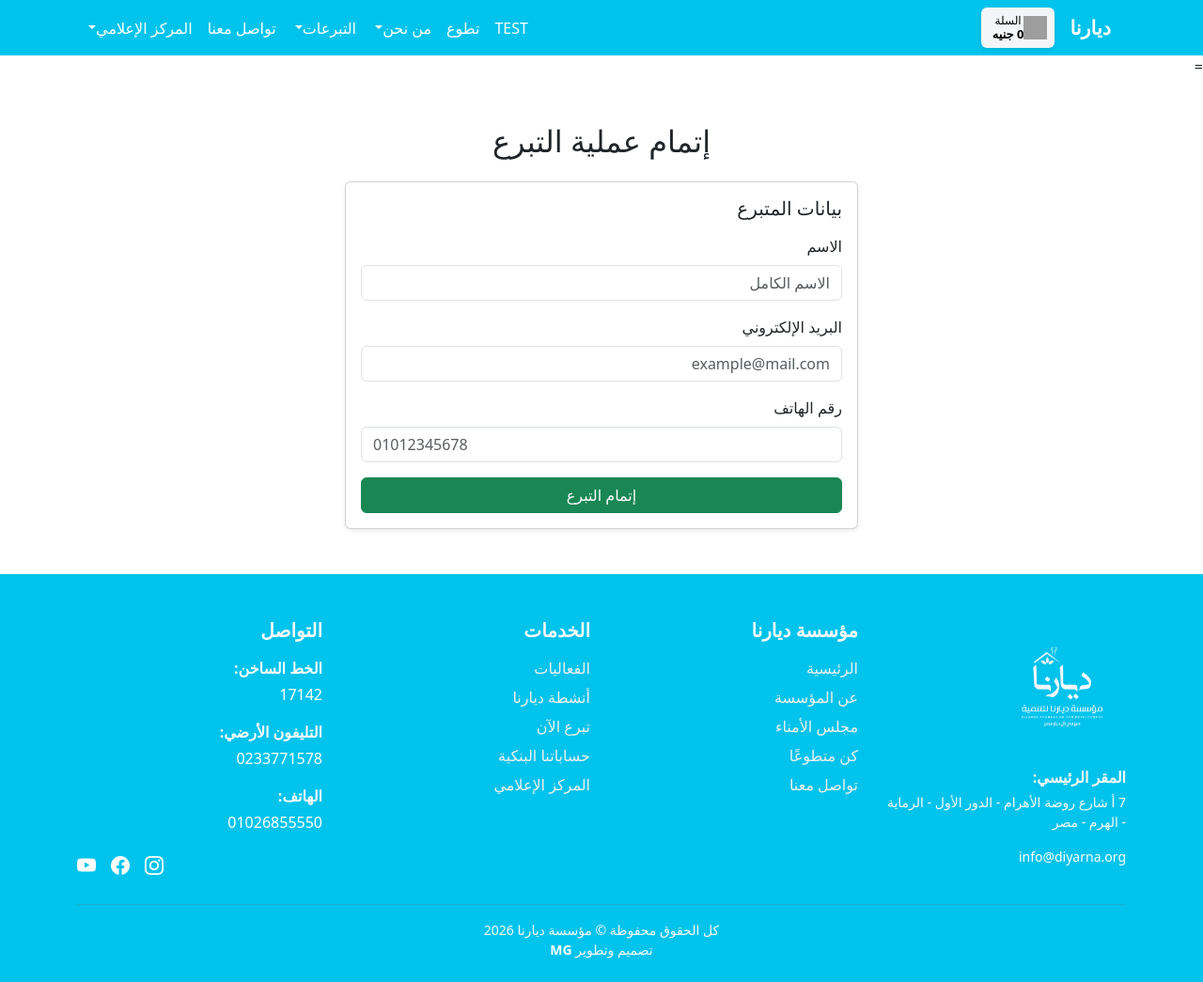
After one commit to Mohamed-python/Django-Diyarna, a Django app: page /checkout/ in a window 1280 px wide. The commit adds this page. Shown: the whole page at 94% size. Run offline with Django 5.2, Linux system fonts and the light colour scheme; grey boxes are pictures that could not be loaded.

Commit message:
edit files 4

```diff
--- /dev/null
+++ b/donations/templates/checkout/checkout.html
@@ -0,0 +1,93 @@
+{% extends "base.html" %}
+
+{% block content %}
+
+
+
+
+
+{% if errors %}
+    <div class="container mt-3">
+        <div class="alert alert-danger  text-center" role="alert">
+            <ul class="mb-0">
+            {% for error in errors %}
+                <li>{{ error }}</li>
+            {% endfor %}
+            </ul>
+        </div>
+    </div>
+{% endif %}
+
+
+=
+
+
+
+<div class="container my-5">
+    <h2 class="text-center mb-4">إتمام عملية التبرع</h2>
+
+    <div class="row justify-content-center">
+        <div class="col-lg-6">
+
+
+
+            <!-- Checkout Form -->
+            <div class="card shadow-sm">
+                <div class="card-body">
+                    <h5 class="card-title mb-3">بيانات المتبرع</h5>
+                    <form method="POST">
+                        {% csrf_token %}
+                        <div class="mb-3">
+                            <label for="name" class="form-label">الاسم</label>
+                            <input type="text" class="form-control" id="name" name="name" placeholder="الاسم الكامل" required>
+                        </div>
+
+                        <div class="mb-3">
+                            <label for="email" class="form-label">البريد الإلكتروني</label>
+                            <input type="email" class="form-control" id="email" name="email" placeholder="example@mail.com" required>
+                        </div>
+
+                        <div class="mb-3">
+                            <label for="phone" class="form-label">رقم الهاتف</label>
+                            <input type="tel" class="form-control" id="phone" name="phone" placeholder="01012345678" required>
+                        </div>
+
+
+                        <input type="hidden" name="cart_data" id="cart_data">
+
+                        <button type="submit" class="btn btn-success w-100">إتمام التبرع</button>
+                    </form>
+                </div>
+            </div>
+
+        </div>
+    </div>
+</div>
+
+
+
+
+<script>
+document.addEventListener('DOMContentLoaded', () => {
+    let cart = JSON.parse(localStorage.getItem('cart') || '[]');
+    const cartDataInput = document.getElementById('cart_data');
+
+    function updateCartDataInput() {
+        if(cartDataInput) {
+            cartDataInput.value = JSON.stringify(cart);
+        }
+    }
+
+    window.addEventListener('storage', (event) => {
+        if(event.key === 'cart'){
+            cart = JSON.parse(event.newValue || '[]');
+            updateCartDataInput();
+        }
+    });
+
+    updateCartDataInput();
+});
+</script>
+
+
+{% endblock %}
--- a/donations/urls.py
+++ b/donations/urls.py
@@ -1,16 +1,16 @@
 
 from django.contrib import admin
 from django.urls import path, include
-from .views import donate, payment, donations_list
-
+from .views import donate, payment, donations_list, checkout
 from home.views import home
 
 
 urlpatterns = [
-    # path('', home, name='home'),
+    path('', checkout, name='checkout'),
+
+    path('', home, name='home'),
     path('donate/<int:case_id>/', donate, name='donate'),
     path('payment/<int:donation_id>/', payment, name='payment'),
     path('donations/', donations_list, name='donations_list'),
 
-
 ]
--- a/donations/views.py
+++ b/donations/views.py
@@ -2,8 +2,8 @@ from django.shortcuts import render, get_object_or_404, redirect
 from .models import Case, Donation
 from .forms import DonationForm
 from django.contrib import messages
-
-
+from django.views.decorators.csrf import csrf_exempt
+import json
 
 ######################################
 # Create your views here.
@@ -14,6 +14,67 @@ def donations_list(request):
 # def hi(request):
 #     cases = Case.objects.all()  # جلب كل الحالات
 #     return render(request, 'donations/hi.html', {'cases': cases})
+
+
+
+
+@csrf_exempt
+def checkout(request):
+    if request.method == 'POST':
+        name = request.POST.get('name', '').strip()
+        email = request.POST.get('email', '').strip()
+        phone = request.POST.get('phone', '').strip()
+        cart_data = request.POST.get('cart_data')
+
+        errors = []
+
+        # فلديشن الاسم
+        if not name:
+            errors.append("الرجاء إدخال الاسم")
+
+        # فلديشن البريد الإلكتروني
+        if not email:
+            errors.append("الرجاء إدخال البريد الإلكتروني")
+        elif '@' not in email:
+            errors.append("الرجاء إدخال بريد إلكتروني صالح")
+
+        #
+        if not phone:
+            errors.append("الرجاء إدخال رقم الهاتف")
+        elif not phone.isdigit() or not (8 <= len(phone) <= 15):
+            errors.append("الرجاء إدخال رقم هاتف صالح")
+
+        # فلديشن السلة
+        cart_items = json.loads(cart_data or '[]')
+        if not cart_items:
+            errors.append("السلة فارغة، لا يمكن إتمام الدفع")
+
+
+
+
+        if errors:
+            # لو فيه أخطاء، رجع الصفحة مع الأخطاء
+            return render(request, 'checkout/checkout.html', {
+                'errors': errors,
+                'name': name,
+                'email': email,
+                'phone': phone,
+                'cart_items': cart_items
+            })
+
+        # حساب الإجمالي
+        total = sum(item['price'] * item['quantity'] for item in cart_items)
+        print(f"cart_items: {cart_items}")
+        # هنا لو الدفع تم، خلي checkout_status=True
+        checkout_status = True
+
+        return render(request, 'checkout/checkout_success.html', {
+            'name': name,
+            'total': total,
+            'checkout_status': checkout_status
+        })
+
+    return render(request, 'checkout/checkout.html')
 
 
 def donate(request, case_id):
--- a/home/templates/home/home.html
+++ b/home/templates/home/home.html
@@ -119,7 +119,7 @@
 <!--  إنجازاتنا حتى الآن... -->
 <section class="features " style="direction: rtl;">
 <!-- Counters Section -->
-<div class="container-fluid mt-5 mb-5">
+<div class="container-fluid">
   <div class="row">
 
     <!-- Left Section -->
--- a/project/urls.py
+++ b/project/urls.py
@@ -29,6 +29,9 @@ urlpatterns = [
     path('donations/', include('donations.urls')),
     path('news/', include('news.urls')),         # صفحة الأخبار
     path('volunteer/', include('volunteers.urls')), # تطوع
+    path('checkout/', include('donations.urls')), # الدفع
+
+
 
 
 ]
--- a/static/card/js/main.js
+++ b/static/card/js/main.js
@@ -6,8 +6,9 @@ document.addEventListener('DOMContentLoaded', () => {
     // عناصر الـ DOM
     const cartItemsContainer = document.querySelector('.cart-items');
     const cartTotal = document.getElementById('cart-total');
-    const cartCount = document.getElementById('cart-count'); // ← هنا يظهر الإجمالي
+    const cartCount = document.getElementById('cart-count');
     const checkoutBtn = document.getElementById('checkout-btn');
+    const checkoutForm = document.getElementById('checkout-form'); // لو موجود
 
     // تحديث زر checkout
     function updateCheckoutButton() {
@@ -26,11 +27,9 @@ document.addEventListener('DOMContentLoaded', () => {
         if(cartItemsContainer) cartItemsContainer.innerHTML = '';
 
         let totalPrice = 0;
-        let totalCount = 0;
 
         cart.forEach(item => {
             totalPrice += item.price * item.quantity;
-            totalCount += item.quantity;
 
             if(cartItemsContainer){
                 const div = document.createElement('div');
@@ -52,15 +51,12 @@ document.addEventListener('DOMContentLoaded', () => {
                         </div>
                     </div>
                 `;
-
-
-
                 cartItemsContainer.appendChild(div);
             }
         });
 
         if(cartTotal) cartTotal.textContent = totalPrice + ' جنيه';
-        if(cartCount) cartCount.textContent = totalPrice; // ← تحديث cart-count هنا
+        if(cartCount) cartCount.textContent = totalPrice;
 
         // حفظ السلة في localStorage
         localStorage.setItem('cart', JSON.stringify(cart));
@@ -99,7 +95,7 @@ document.addEventListener('DOMContentLoaded', () => {
         });
     });
 
-    // أحداث تعديل/حذف
+    // تعديل/حذف
     if(cartItemsContainer){
         cartItemsContainer.addEventListener('click', e => {
             const id = e.target.dataset.id;
@@ -129,15 +125,29 @@ document.addEventListener('DOMContentLoaded', () => {
     const clearBtn = document.getElementById('clear-cart');
     if(clearBtn){
         clearBtn.addEventListener('click', ()=>{
-            cart=[];
+            cart = [];
             updateCart();
-
-            const cartModalEl = document.getElementById('cartModal');
-            const modal = bootstrap.Modal.getInstance(cartModalEl);
-            if(modal) modal.hide();
+            window.dispatchEvent(new Event('storage')); // ← مزامنة مع كل التبويبات
         });
     }
 
-    // تحميل السلة عند فتح الصفحة
+    // إرسال الفورم (مسح السلة بعد الدفع)
+    if(checkoutForm){
+        checkoutForm.addEventListener('submit', () => {
+            localStorage.removeItem('cart');
+            window.dispatchEvent(new Event('storage')); // مزامنة مع كل التبويبات
+        });
+    }
+
+    // **مزامنة السلة بين جميع التبويبات**
+    window.addEventListener('storage', (event) => {
+        if(event.key === 'cart'){
+            cart = JSON.parse(event.newValue || '[]');
+            updateCart();
+        }
+    });
+
+    // تحميل السلة عند فتح الصفحة أو إعادة عرض الصفحة بعد errors
     updateCart();
+
 });
--- a/templates/base.html
+++ b/templates/base.html
@@ -384,6 +384,8 @@
 
 
 
+
+
 {% block extra_js %}{% endblock %}
 
 </body>
--- a/volunteers/templates/volunteer.html
+++ b/volunteers/templates/volunteer.html
@@ -123,8 +123,8 @@
                         <!-- زر التسجيل -->
                         <div class="mt-4 pt-3 border-top">
                             <button type="submit" class="btn btn-primary btn-lg w-100 py-3">
+                                تسجيل التطوع
                                 <i class="fas fa-paper-plane me-2"></i>
-                                تسجيل التطوع
                             </button>
                         </div>
                     </form>
```
Also changed, not shown: donations/templates/checkout/checkout_success.html (added, +38 -0 lines), db.sqlite3.
